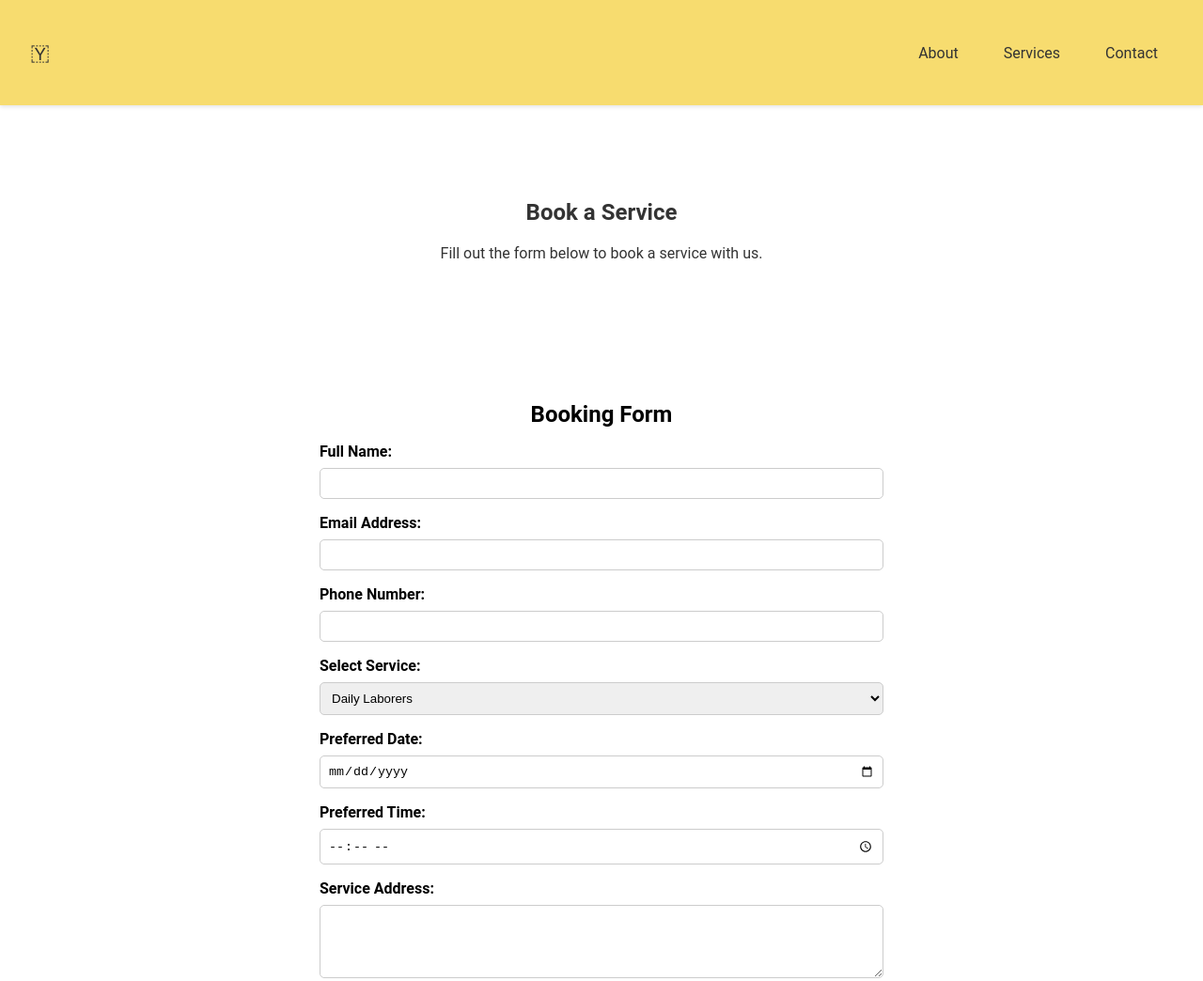
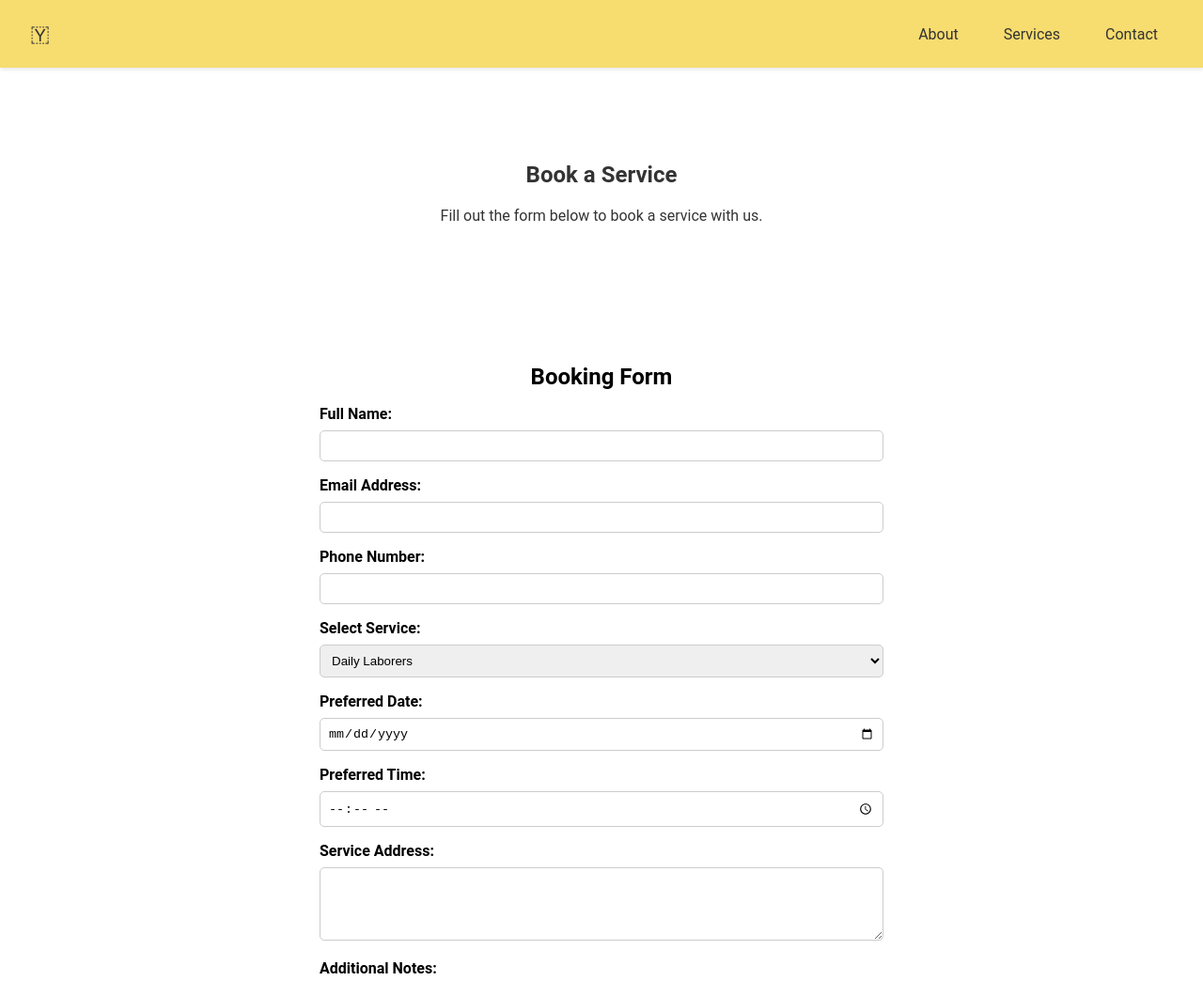
Before and after one commit to avinash101999/book, a plain HTML site: page index.html in a window 1280 px wide. Shown: the top 1044 px of the page at 94% size. Drawn offline with Linux system fonts and the light colour scheme.

Commit message:
Update styles3.css

```diff
--- a/styles3.css
+++ b/styles3.css
@@ -14,7 +14,7 @@ header {
     background-color: #F7DC6F;
     color: #333;
     box-shadow: 0 2px 4px rgba(0, 0, 0, 0.1);
-    height: 80px; /* Ensure consistent header height */
+    height: 40px; /* Ensure consistent header height */
 }
 
 header .logo a {
```
